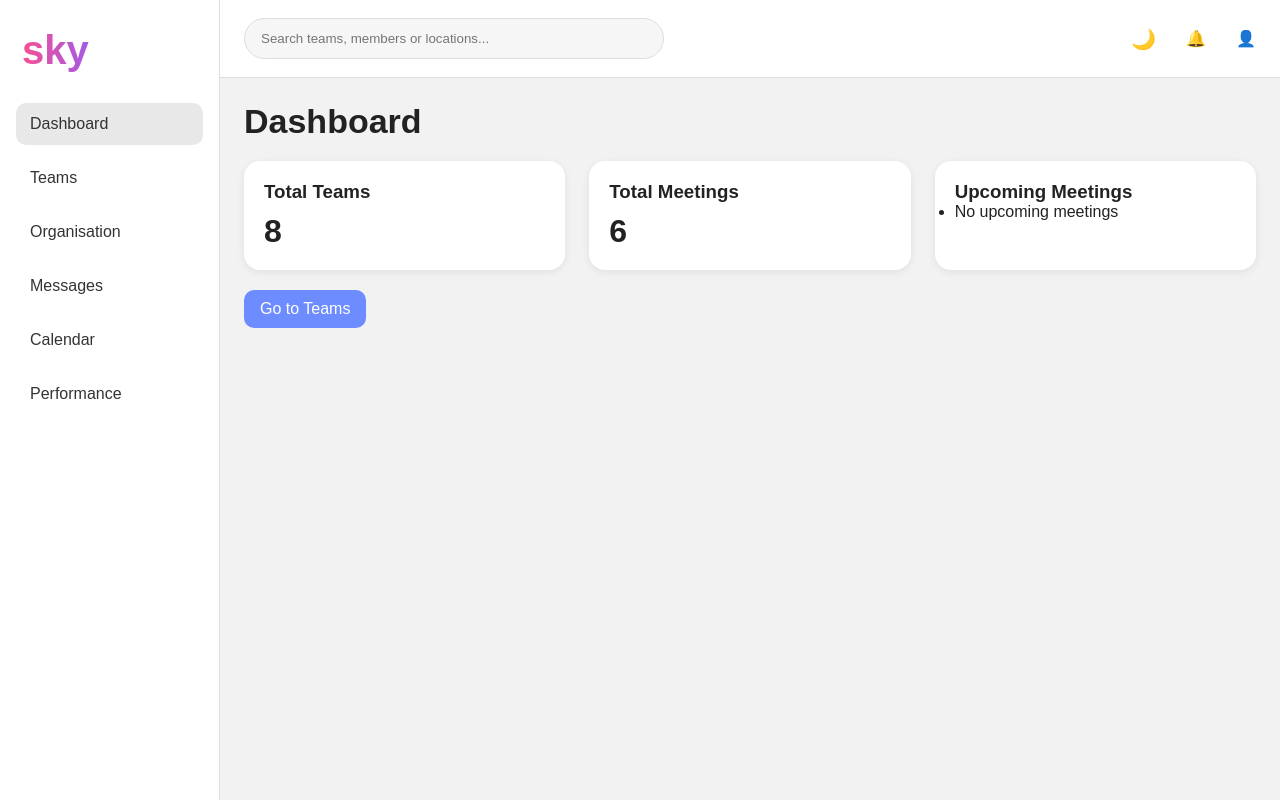
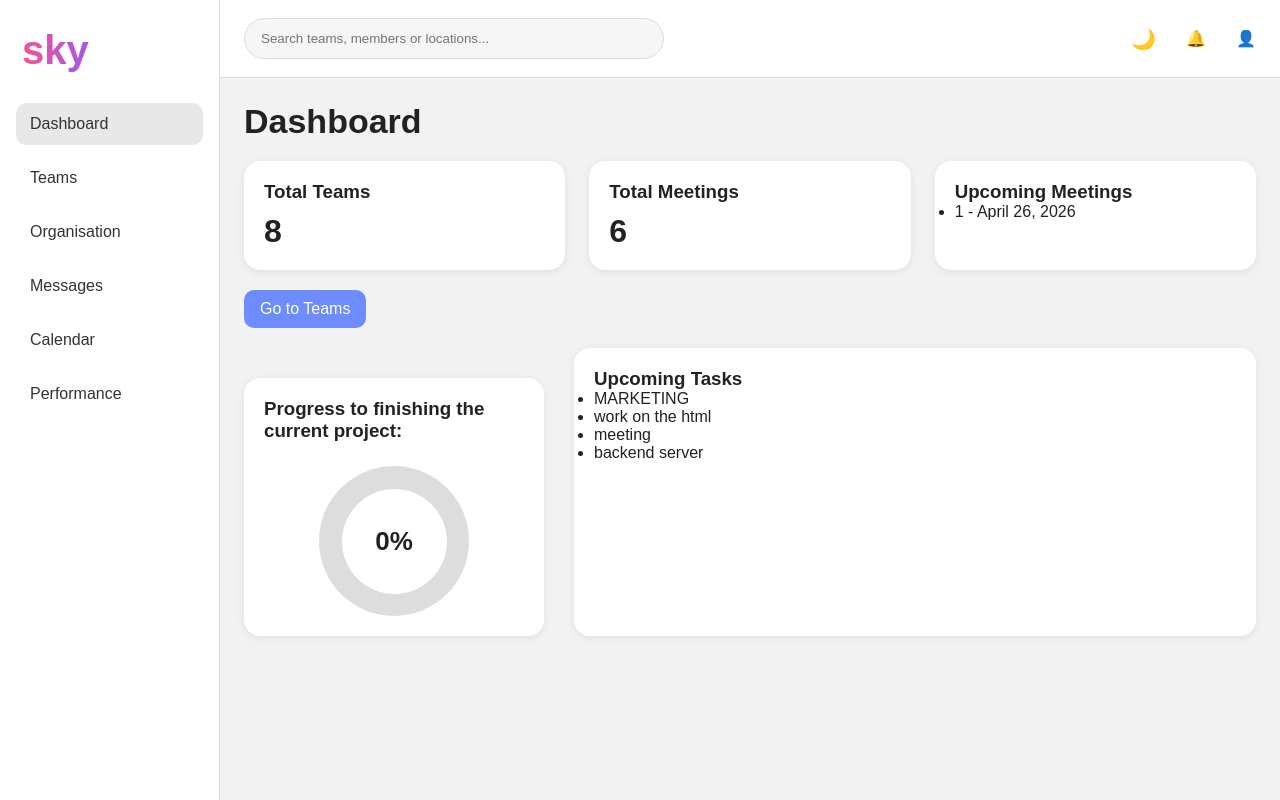
Before and after one commit to ZhenSJ-ux/sky-engineering-portal, a Django app: page / in a window 1280 px wide. Run offline with Django 5.2, Linux system fonts and the light colour scheme; data comes from the database, SQL or seed files in the repository; both versions use the stored data as it was after the commit.

Commit message:
Add files via upload

```diff
--- a/myapp/admin.py
+++ b/myapp/admin.py
@@ -1,10 +1,11 @@
 from django.contrib import admin
 
 # Register your models here.
-from .models import Team, Skill, TeamDependency, Meeting, TeamMember
+from .models import Team, Skill, TeamDependency, Meeting, TeamMember, Task
 
 admin.site.register(Team)
 admin.site.register(Skill)
 admin.site.register(TeamDependency)
 admin.site.register(Meeting)
 admin.site.register(TeamMember)
+admin.site.register(Task)
--- a/myapp/models.py
+++ b/myapp/models.py
@@ -91,4 +91,15 @@ class TeamMember(models.Model):
     occupation = models.CharField(max_length=100, blank=True)  # optional job title
 
     def __str__(self):
-        return f"{self.name} ({self.team.name})"
+        return f"{self.name} ({self.team.name})"# returns a readable name for the object
+
+
+
+
+class Task(models.Model):
+    title = models.CharField(max_length=200) # stores the task title
+    due_date = models.DateField() # stores the deadline of the task
+    completed = models.BooleanField(default=False)  # stores whether the task is finished
+
+    def __str__(self):
+        return self.title  # returns the task title when the object is displayed
--- a/myapp/static/css/base.css
+++ b/myapp/static/css/base.css
@@ -248,3 +248,40 @@ ul.clean-list {
     font-weight: bold;
     margin-top: 10px;
 }
+
+
+.progress-circle {
+    width: 150px;
+    height: 150px;
+    border-radius: 50%;
+    display: flex;
+    align-items: center;
+    justify-content: center;
+    margin: 24px auto 0;
+}
+
+.progress-circle span {
+    width: 105px;
+    height: 105px;
+    background: white;
+    border-radius: 50%;
+    display: flex;
+    align-items: center;
+    justify-content: center;
+    font-size: 26px;
+    font-weight: bold;
+}
+.progress-card {
+    margin-top: 30px;
+    max-width: 300px;
+}
+
+.dashboard-bottom {
+    display: flex;
+    gap: 30px;
+    margin-top: 20px;
+}
+
+.task-card {
+    flex: 1;
+}
--- a/myapp/static/css/darkmode.css
+++ b/myapp/static/css/darkmode.css
@@ -91,3 +91,15 @@ body.dark-mode .dashboard-card {
     background: #242424;
     color: #f5f5f5;
 }
+
+
+
+
+
+
+
+
+body.dark-mode .progress-circle span {
+    background: #242424;
+    color: #f5f5f5;
+}
--- a/myapp/static/css/form.css
+++ b/myapp/static/css/form.css
@@ -47,7 +47,7 @@
     resize: vertical; /* allows user to resize height only */
 }
 
-/* ================= BUTTON / LINK ROW ================= */
+/*button link row */
 
 /* layout for buttons/links under form */
 .link-row {
--- a/myapp/views.py
+++ b/myapp/views.py
@@ -2,9 +2,11 @@
 from django.shortcuts import render, get_object_or_404, redirect
 from django.db.models import Q # imports Q to allow advanced search using OR conditions
 from django.core.mail import send_mail # imports Django email function
-from .models import Team, Meeting # imports database models
+from .models import Team, Meeting, Task # imports database models
 from .forms import EmailTeamForm, MeetingForm # imports forms used for email and meetings
 from django.utils.timezone import now
+from .models import Task
+
 
 # displays the about page
 def about(request):
@@ -106,19 +108,6 @@ def schedule_meeting(request, team_id):
         'form': form,
     })
 
-
-# displays dashboard/home page
-def home(request):
-    team_count = Team.objects.count()  # counts total teams
-    meeting_count = Meeting.objects.count()  # counts total meetings
-
-    # sends dashboard counts to template
-    return render(request, 'home.html', {
-        'team_count': team_count,
-        'meeting_count': meeting_count
-    })
-
-
 # displays members for a selected team
 def team_members(request, team_id):
     team = get_object_or_404(Team, id=team_id)  # gets selected team
@@ -129,13 +118,35 @@ def team_members(request, team_id):
     })
 
 
-def dashboard(request):
-    teams = Team.objects.count()
-    meetings = Meeting.objects.count()
-    upcoming_meetings = Meeting.objects.filter(date__gte=now()).order_by('date')[:3]
+# displays dashboard/home page
+def home(request):
+    team_count = Team.objects.count() # count total number of teams
+    meeting_count = Meeting.objects.count() # count total number of meetings
 
+    # get the next 3 meetings happening today or in the future
+    upcoming_meetings = Meeting.objects.filter(
+        date__gte=now().date() # only meetings from today onwards
+    ).order_by('date', 'time')[:3] # sort by date/time and limit to 3
+
+    # get the next 5 incomplete tasks due today or later
+    upcoming_tasks = Task.objects.filter(
+        completed=False, # only tasks not finished
+        due_date__gte=now().date() # due today or later
+    ).order_by('due_date')[:5] # sort by due date and limit to 5
+
+
+    total_tasks = Task.objects.count() # count all tasks
+    completed_tasks = Task.objects.filter(completed=True).count() # count finished tasks
+
+    if total_tasks > 0:
+        progress = int((completed_tasks / total_tasks) * 100)
+    else:
+        progress = 0 # avoid division by zero if no tasks exist
+    # send all data to the home.html template
     return render(request, 'home.html', {
-        'team_count': teams,
-        'meeting_count': meetings,
-        'upcoming_meetings': upcoming_meetings
+        'team_count': team_count,
+        'meeting_count': meeting_count,
+        'upcoming_meetings': upcoming_meetings,
+        'upcoming_tasks': upcoming_tasks,
+        'progress': progress,
     })
--- a/templates/home.html
+++ b/templates/home.html
@@ -1,34 +1,68 @@
-{% extends 'base.html' %}
+{% extends 'base.html' %}  <!-- inherits layout from base template -->
 
-{% block content %}
+{% block content %}  <!-- start of page content -->
 
-<h1 class="page-title">Dashboard</h1>
+<h1 class="page-title">Dashboard</h1>  <!-- page heading -->
 
 <div class="dashboard-grid">
+
+    <!-- Card showing total number of teams -->
     <div class="dashboard-card">
         <h3>Total Teams</h3>
-        <p class="big-number">{{ team_count }}</p>
+        <p class="big-number">{{ team_count }}</p>  <!-- value from view -->
     </div>
 
+    <!-- Card showing total number of meetings -->
     <div class="dashboard-card">
         <h3>Total Meetings</h3>
-        <p class="big-number">{{ meeting_count }}</p>
+        <p class="big-number">{{ meeting_count }}</p>  <!-- value from view -->
     </div>
 
+    <!-- Card showing upcoming meetings -->
     <div class="dashboard-card">
         <h3>Upcoming Meetings</h3>
         <ul>
-            {% for meeting in upcoming_meetings %}
+            {% for meeting in upcoming_meetings %}  <!-- loop through meetings -->
                 <li>{{ meeting.title }} - {{ meeting.date }}</li>
-            {% empty %}
+            {% empty %}  <!-- if no meetings -->
                 <li>No upcoming meetings</li>
             {% endfor %}
         </ul>
     </div>
+
 </div>
 
+<!-- Link to teams page -->
 <div class="link-row">
     <a href="{% url 'team_list' %}" class="btn">Go to Teams</a>
 </div>
 
-{% endblock %}
+<div class="dashboard-bottom">
+
+    <!-- Progress section -->
+    <div class="dashboard-card progress-card">
+        <h3>Progress to finishing the current project:</h3>
+
+        <!-- Circular progress using CSS conic-gradient -->
+        <div class="progress-circle"
+             style="background: conic-gradient(#8a5cff 0% {{ progress }}%, #ddd {{ progress }}% 100%);">
+            <span>{{ progress }}%</span>  <!-- percentage from view -->
+        </div>
+    </div>
+
+    <!-- Upcoming tasks section -->
+    <div class="dashboard-card task-card">
+        <h3>Upcoming Tasks</h3>
+
+        <ul>
+            {% for task in upcoming_tasks %}  <!-- loop through tasks -->
+                <li>{{ task }}</li>
+            {% empty %}  <!-- if no tasks -->
+                <li>No upcoming tasks</li>
+            {% endfor %}
+        </ul>
+    </div>
+
+</div>
+
+{% endblock %}  <!-- end of content block -->
--- a/templates/schedule_meeting.html
+++ b/templates/schedule_meeting.html
@@ -34,7 +34,9 @@
         </div>
 
         <div class="link-row">
+            <!-- Submit button to save the meeting form -->
             <button type="submit" class="btn">Save Meeting</button>
+            <!-- Link to go back to the team detail page -->
             <a href="{% url 'team_detail' team.id %}" class="btn">Back</a>
         </div>
     </form>
```
Also changed, not shown: db.sqlite3, myapp/migrations/0006_task.py (added).
